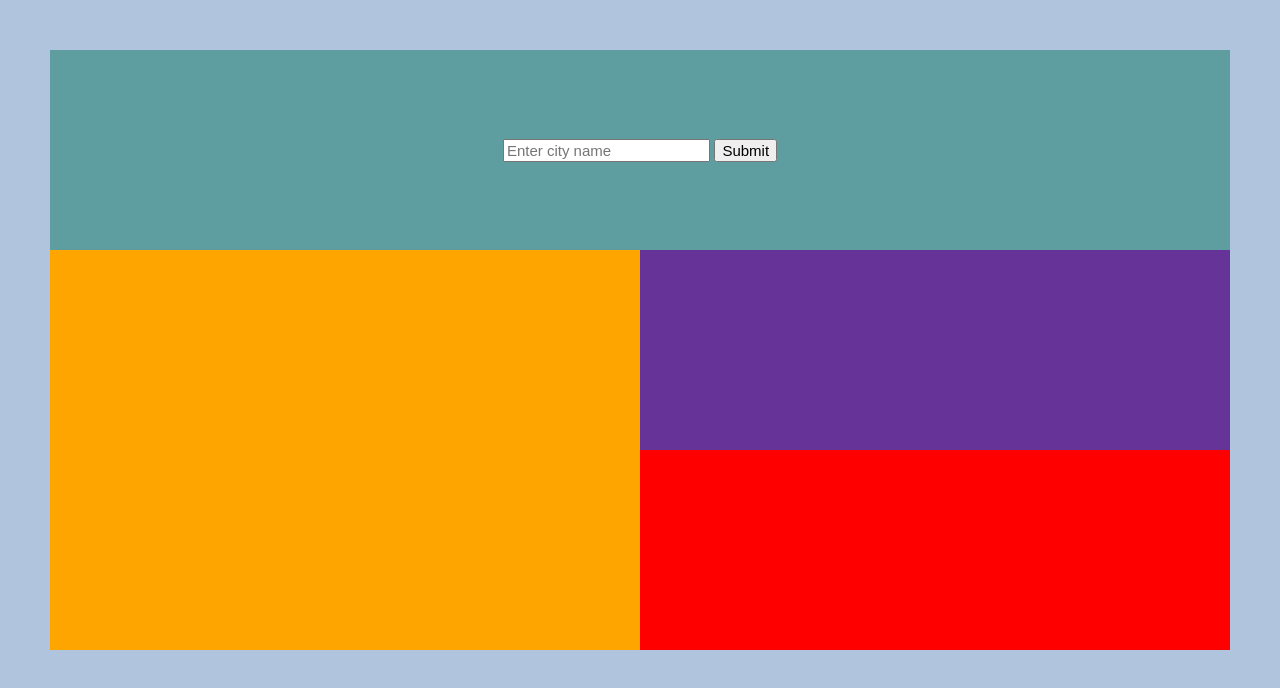
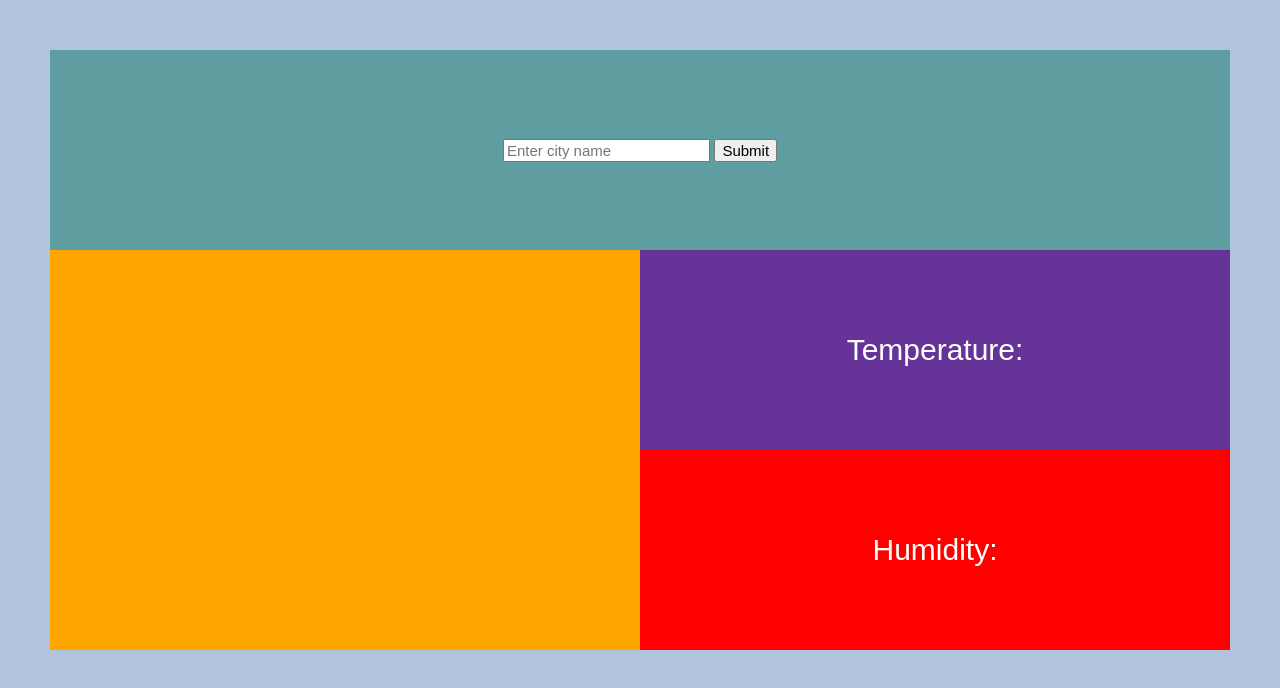
Before and after one commit to mimifi/weather-app, a plain HTML site: page index.html in a window 1280 px wide. Drawn offline with Linux system fonts and the light colour scheme.

Commit message:
Add title for temp und humidity

```diff
--- a/index.html
+++ b/index.html
@@ -22,9 +22,11 @@
         </div>
         <div class="weather-info">
             <div class="temperature">
+                <div>Temperature: </div>
                 <div id="temp"></div>
             </div>
             <div class="humidity">
+                <div>Humidity: </div>
                 <div id="city-humidity"></div>
             </div>
         </div>
```
